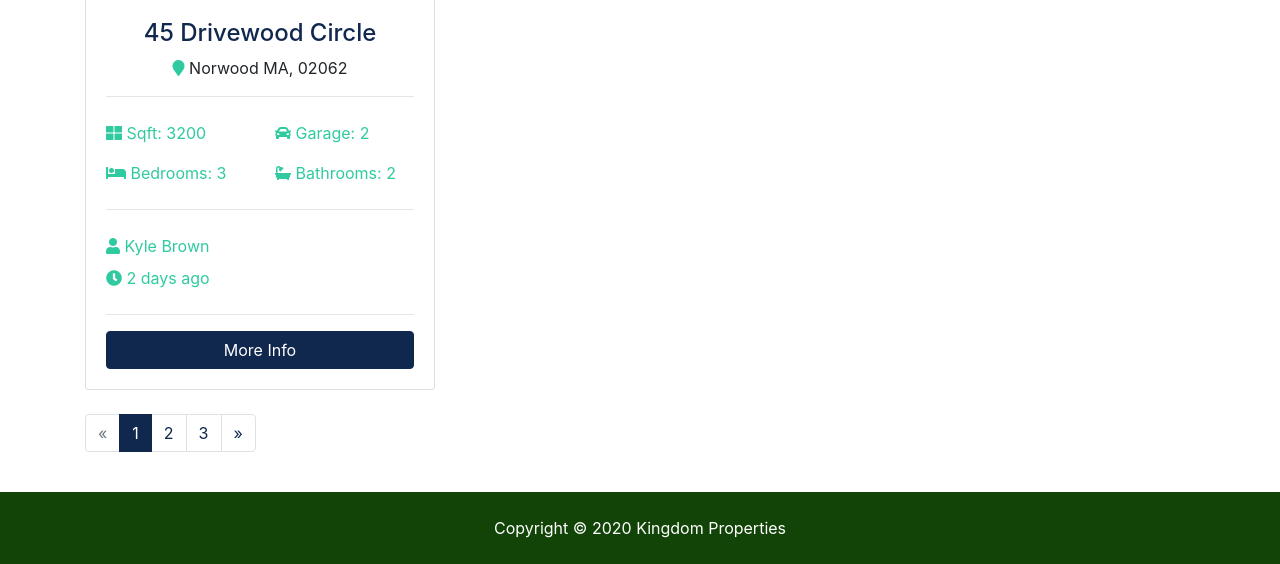
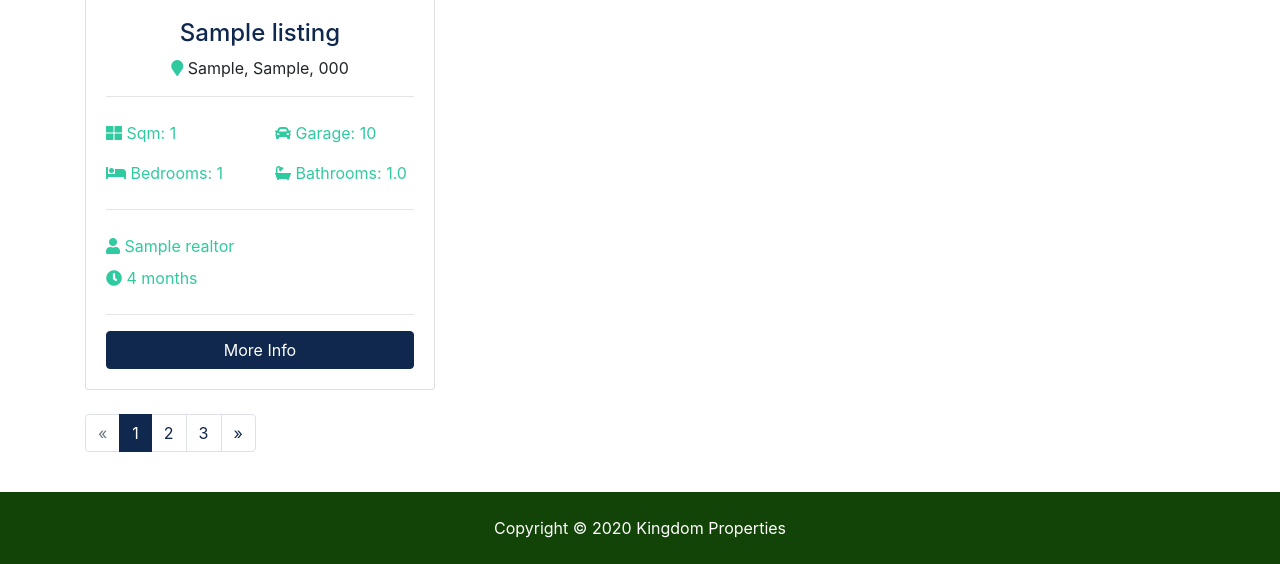
Before and after one commit to romangrubic/django-realestatewebsite, a Django app: page /listings/ in a window 1280 px wide. Shown: the part 712-1276 px from the top of the page. Run offline with Django 3.2, Linux system fonts and the light colour scheme; tables that the repository leaves empty hold one stand-in row (values such as "Sample post"); grey boxes marked "Sample" are stand-in pictures; some libraries are stand-ins or nearby versions.

Commit message:
Displaying Listings from DB in listing.html.

```diff
--- a/kingdom_properties/settings.py
+++ b/kingdom_properties/settings.py
@@ -42,6 +42,7 @@ INSTALLED_APPS = [
     'pages.apps.PagesConfig',
     'listings.apps.ListingsConfig',
     'realtors.apps.RealtorsConfig',
+    'django.contrib.humanize',
 
 ]
 
--- a/listings/views.py
+++ b/listings/views.py
@@ -11,7 +11,7 @@ def index(request):
     return render(request, 'listings/listings.html', context)
 
 
-def listing(request):
+def listing(request, listing_id):
     return render(request, 'listings/listing.html')
 
 
--- a/templates/listings/listings.html
+++ b/templates/listings/listings.html
@@ -1,4 +1,6 @@
-{% extends 'base.html' %} {% block content %}
+{% extends 'base.html' %}
+{% load humanize %}
+{% block content %}
 <section id="showcase-inner" class="py-5 text-white">
   <div class="container">
     <div class="row text-center">
@@ -36,40 +38,39 @@
         <!-- Listing -->
         <div class="col-md-6 col-lg-4 mb-4">
             <div class="card listing-preview">
-            <img class="card-img-top" src="assets/img/homes/home-1.jpg" alt="" />
+            <img class="card-img-top" src="{{ listing.photo_main.url }}" alt="" />
             <div class="card-img-overlay">
                 <h2>
-                <span class="badge badge-secondary text-white">$490,000</span>
+                <span class="badge badge-secondary text-white">€ {{ listing.price | intcomma}}</span>
                 </h2>
             </div>
             <div class="card-body">
                 <div class="listing-heading text-center">
-                <h4 class="text-primary">45 Drivewood Circle</h4>
+                <h4 class="text-primary">{{ listing.title }}</h4>
                 <p>
-                    <i class="fas fa-map-marker text-secondary"></i> Norwood MA,
-                    02062
+                    <i class="fas fa-map-marker text-secondary"></i> {{ listing.city}}, {{ listing.county}}, {{ listing.eircode}}
                 </p>
                 </div>
                 <hr />
                 <div class="row py-2 text-secondary">
                 <div class="col-6">
-                    <i class="fas fa-th-large"></i> Sqft: 3200
+                    <i class="fas fa-th-large"></i> Sqm: {{ listing.square_meters }}
                 </div>
-                <div class="col-6"><i class="fas fa-car"></i> Garage: 2</div>
+                <div class="col-6"><i class="fas fa-car"></i> Garage: {{ listing.garage }}</div>
                 </div>
                 <div class="row py-2 text-secondary">
-                <div class="col-6"><i class="fas fa-bed"></i> Bedrooms: 3</div>
-                <div class="col-6"><i class="fas fa-bath"></i> Bathrooms: 2</div>
+                <div class="col-6"><i class="fas fa-bed"></i> Bedrooms: {{ listing.bedrooms }}</div>
+                <div class="col-6"><i class="fas fa-bath"></i> Bathrooms: {{ listing.bathrooms }}</div>
                 </div>
                 <hr />
                 <div class="row py-2 text-secondary">
-                <div class="col-12"><i class="fas fa-user"></i> Kyle Brown</div>
+                <div class="col-12"><i class="fas fa-user"></i> {{ listing.realtor.name }}</div>
                 </div>
                 <div class="row text-secondary pb-2">
-                <div class="col-6"><i class="fas fa-clock"></i> 2 days ago</div>
+                <div class="col-6"><i class="fas fa-clock"></i> {{ listing.list_date | timesince }}</div>
                 </div>
                 <hr />
-                <a href="listing.html" class="btn btn-primary btn-block"
+                <a href="{% url 'listing' listing.id %}" class="btn btn-primary btn-block"
                 >More Info</a
                 >
             </div>
```
